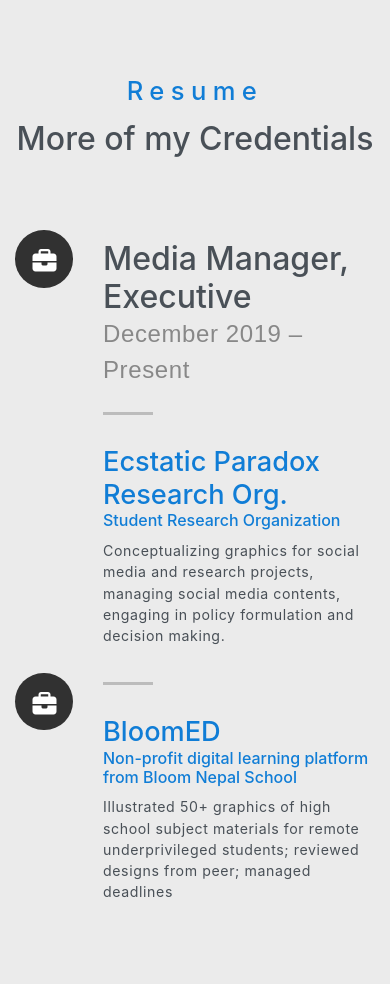
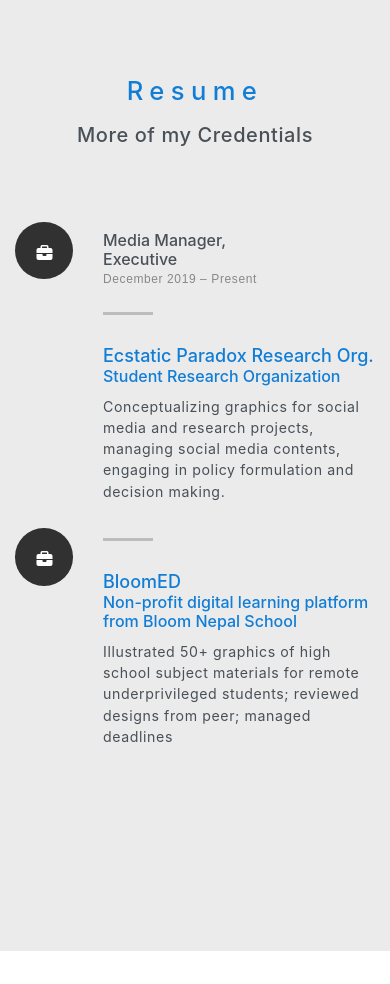
Before and after one commit to SarismaBasnet123/Saru_Portfolio, a website: page index.html in a window 390 px wide. Shown: the part 3180-4164 px from the top of the page. Drawn offline with Linux system fonts and the light colour scheme.

Commit message:
style: Added responsiveness to experience section

```diff
--- a/assets/css/main.css
+++ b/assets/css/main.css
@@ -67,9 +67,9 @@
 }
 
 #resume .timeline-ico {
-    height: 4.8rem;
-    width: 4.8rem;
-    line-height: 4.8rem;
+    height: 50px;
+    width: 50px;
+    line-height: 50px;
     background: #313131;
     border-radius: 50%;
     text-align: center;
@@ -100,7 +100,7 @@
 
 #resume .timeline-header p {
     font-family: "poppins-regular", sans-serif;
-    font-size: 16pxrem;
+    font-size: 16px;
     color: #888888;
 }
 
@@ -136,11 +136,12 @@
     }
 
     #resume .timeline-header h3 {
-        font-size: 1.8rem;
+        font-size: 20px;
     }
 
     #resume .timeline-header p {
-        font-size: 1.4rem;
+        font-size: 16px;
+
     }
 
     #resume .timeline-content {
@@ -159,17 +160,17 @@
 
     #resume .timeline-header {
         float: none;
+        font-size: 20px;
         width: auto;
-        padding-right: 15px;
         text-align: left;
     }
 
     #resume .timeline-header h3 {
-        font-size: 2rem;
+        font-size: 16px;
     }
 
     #resume .timeline-header p {
-        font-size: 1.5rem;
+        font-size: 12px;
         margin-bottom: 1.5rem;
     }
 
@@ -181,7 +182,7 @@
         padding-bottom: 0;
         padding-top: 2.1rem;
         margin-bottom: .6rem;
-        font-size: 1.7rem;
+        font-size: 18px;
     }
 
     #resume .timeline-content h4::after {
@@ -197,7 +198,7 @@
 
 @media only screen and (max-width:480px) {
     #resume .resume-header h2 {
-        font-size: 2.2rem;
+        font-size: 14px;
     }
 
     #resume .timeline-wrap::before {
@@ -210,7 +211,7 @@
         line-height: 3.6rem;
         left: 1.8rem;
         margin-left: -1.8rem;
-        font-size: 1.5rem;
+        font-size: 16px;
     }
 
     #resume .timeline-header,
--- a/index.html
+++ b/index.html
@@ -187,7 +187,7 @@
             <div>
 
                 <h5>Resume</h5>
-                <h2>More of my Credentials</h2>
+                <p style="font-size:20px; font-weight:500;">More of my Credentials</p>
             </div>
         </div>
 
```
